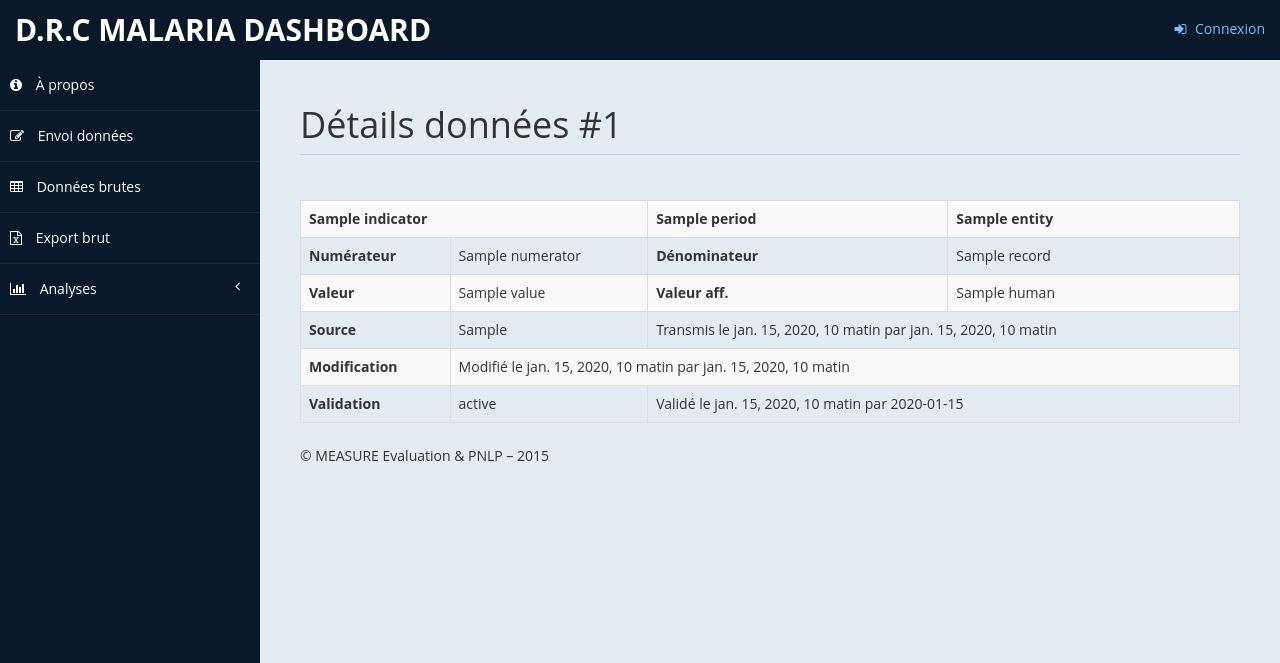
After one commit to yeleman/dmd, a Django app: template dmd/templates/raw_data_record.html in a window 1280 px wide. The commit adds this page. Shown: the top 663 px of the page. Run offline with Django 3.2, Linux system fonts and the light colour scheme; the template is opened without the code that fills it: most values are stand-ins (such as "Sample title", 1, 10 or a date in 2020); some libraries are stand-ins or nearby versions.

Commit message:
Fixed #7: Added DataRecord detail information

```diff
--- a/dmd/analysis/section1.py
+++ b/dmd/analysis/section1.py
@@ -19,6 +19,7 @@ def data_point_for(indicator, entity, period):
         return None
 
     return {
+        'id': dr.id,
         'numerator': dr.numerator,
         'denominator': dr.denominator,
         'value': dr.value,
--- a/dmd/static/css/custom-styles.css
+++ b/dmd/static/css/custom-styles.css
@@ -7,6 +7,10 @@ http://creativecommons.org/licenses/by/3.0/
 body #id_upload_location,
 body #id_validate_location {
 	 font-family: monospace;
+}
+
+td.center {
+	text-align: center;
 }
 
 /*----------------------------------------------
--- a/dmd/templates/raw_data.html
+++ b/dmd/templates/raw_data.html
@@ -23,6 +23,7 @@
                         <th>#</th>
                         <th>Indicateur</th>
                         <th>Valeur</th>
+                        <th></th>
                     </tr>
                 </thead>
                 <tbody>
@@ -31,6 +32,7 @@
                     	<td>{{ record.indicator.number }}</td>
                         <td>{{ record.indicator }}</td>
                         <td class="center">{{ record.human }}</td>
+                        <td class="center"><a href="{% url 'raw_data_record' record.id %}"><i class="fa fa-info"> </i></a></td>
                     </tr>
                     {% empty %}
                     <tr><td colspan="3">Aucune donnée pour ce couple entité/période</td></tr>
--- /dev/null
+++ b/dmd/templates/raw_data_record.html
@@ -0,0 +1,7 @@
+{% extends "base.html" %}
+
+{% block title %}Détails données #{{ record.id }}{% endblock %}
+
+{% block content %}
+{% include "raw_data_record_noframe.html" with record=record %}
+{% endblock %}
--- /dev/null
+++ b/dmd/templates/raw_data_record_noframe.html
@@ -0,0 +1,47 @@
+<table class="table table-striped table-bordered table-hover" id="dataTables-example">
+	<tr>
+		<th colspan="2">{{ record.indicator }}</th>
+		<th>{{ record.period }}</th>
+		<th>{{ record.entity }}</th>
+	</tr>
+	<tr>
+		<th>Numérateur</th>
+		<td>{{ record.numerator }}</td>
+		<th>Dénominateur</th>
+		<td>{{ record.denominator }}</td>
+	</tr>
+	<tr>
+		<th>Valeur</th>
+		<td>{{ record.value }}</td>
+		<th>Valeur aff.</th>
+		<td>{{ record.human }}</td>
+	</tr>
+	<tr>
+		<th>Source</th>
+		<td>{{ record.source_verbose }}</td>
+		<td colspan="2">Transmis le {{ record.created_on }} par {{ record.created_by }}</td>
+	</tr>
+	<tr>
+		<th>Modification</th>
+		{% if record.updated_by %}
+		<td colspan="3">Modifié le {{ record.updated_on }} par {{ record.updated_by }}</td>
+		{% else %}
+		<td colspan="3">Non modifié</td>
+		{% endif %}
+	</tr>
+	<tr>
+		<th>Validation</th>
+		<td{% if not record.validated_by %} colspan="3"{% endif %}>{{ record.validation_status_verbose }}</td>
+		{% if record.validated_by %}
+		<td colspan="2">Validé le {{ record.validated_on }} par {{ record.validated_by }}</td>
+		{% endif %}
+	</tr>
+	{% if record.aggregate %}
+	<tr>
+		<th>Sources</th>
+		<td>{{ record.sources.count }}</td>
+		<td colspan="2">{% for source in record.sources.all %}<a href="{% url 'raw_data_record' source.id %}">{{ source.id }}</a> {% endfor %}
+		</td>
+	<tr>
+	{% endif %}
+</table>
--- a/dmd/urls.py
+++ b/dmd/urls.py
@@ -56,6 +56,13 @@ urlpatterns = [
         name='validation'),
 
     # raw data
+    url(r'^' + uprefix + 'raw_data/record/(?P<record_id>[0-9]+)/?$',
+        'dmd.views.raw_data.raw_data_record', name='raw_data_record'),
+    url(r'^' + uprefix + 'raw_data/record/(?P<record_id>[0-9]+)/noframe/?$',
+        'dmd.views.raw_data.raw_data_record',
+        {'template_name': 'raw_data_record_noframe.html'},
+        name='raw_data_record_noframe'),
+
     url(r'^' + uprefix + 'raw_data/(?P<entity_uuid>[a-z\-0-9]{36})'
         r'/(?P<period_str>[0-9]{4}\-[0-9]{2})/?$',
         'dmd.views.raw_data.raw_data', name='raw_data'),
--- a/dmd/views/upload.py
+++ b/dmd/views/upload.py
@@ -120,7 +120,7 @@ def upload_guide_download(request, uuid, *args, **kwargs):
 
     dps = Entity.get_or_none(uuid)
     if dps is None:
-        return Http404(_("No Entity to match `{}`").format(uuid))
+        return Http404(_("No Entity to match `{uuid}`").format(uuid=uuid))
 
     file_name = dataentry_fname_for(dps)
     file_content = generate_dataentry_for(dps).getvalue()
```
Also changed, not shown: dmd/models.py (+15 -0 lines), dmd/templates/analysis_section.html (+13 -1 lines), dmd/views/raw_data.py (+18 -0 lines).
